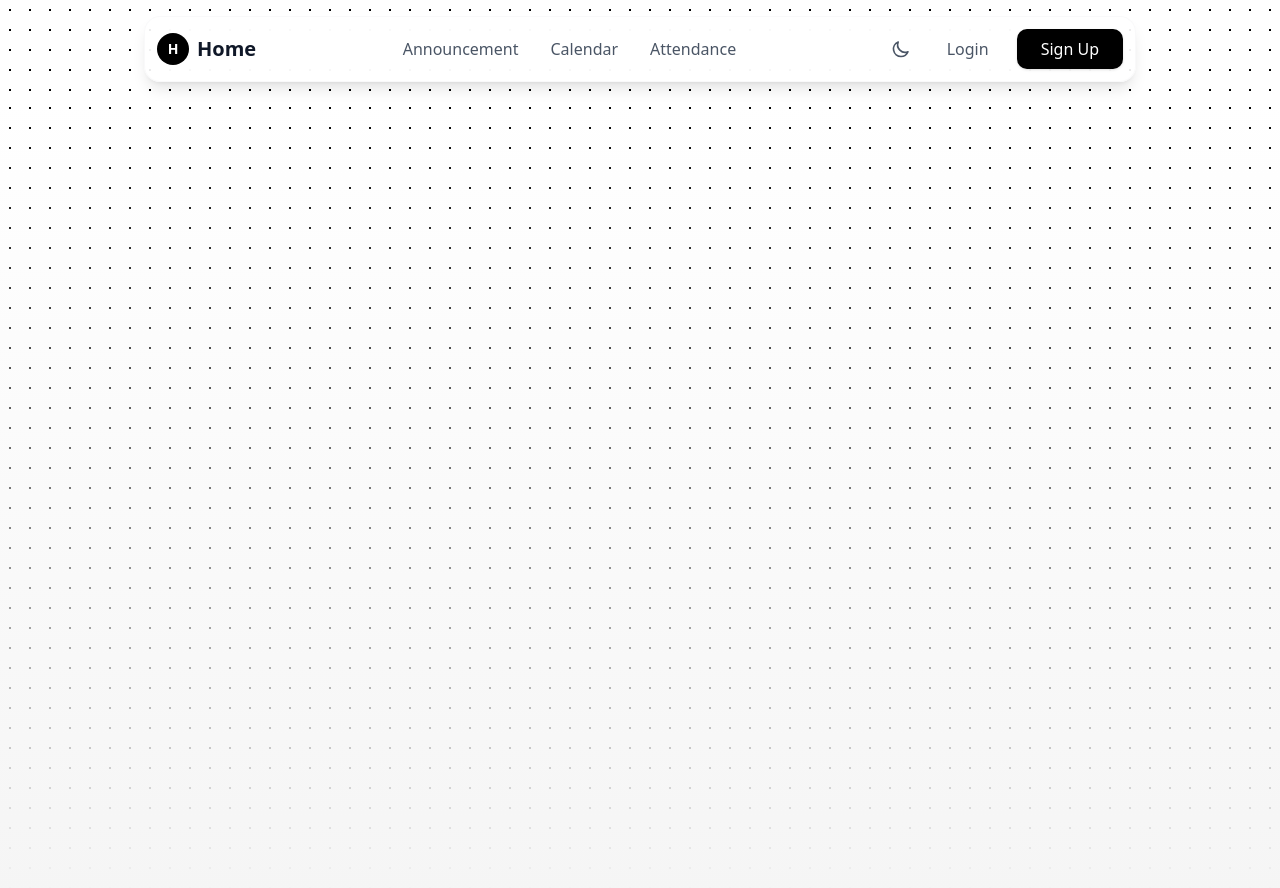
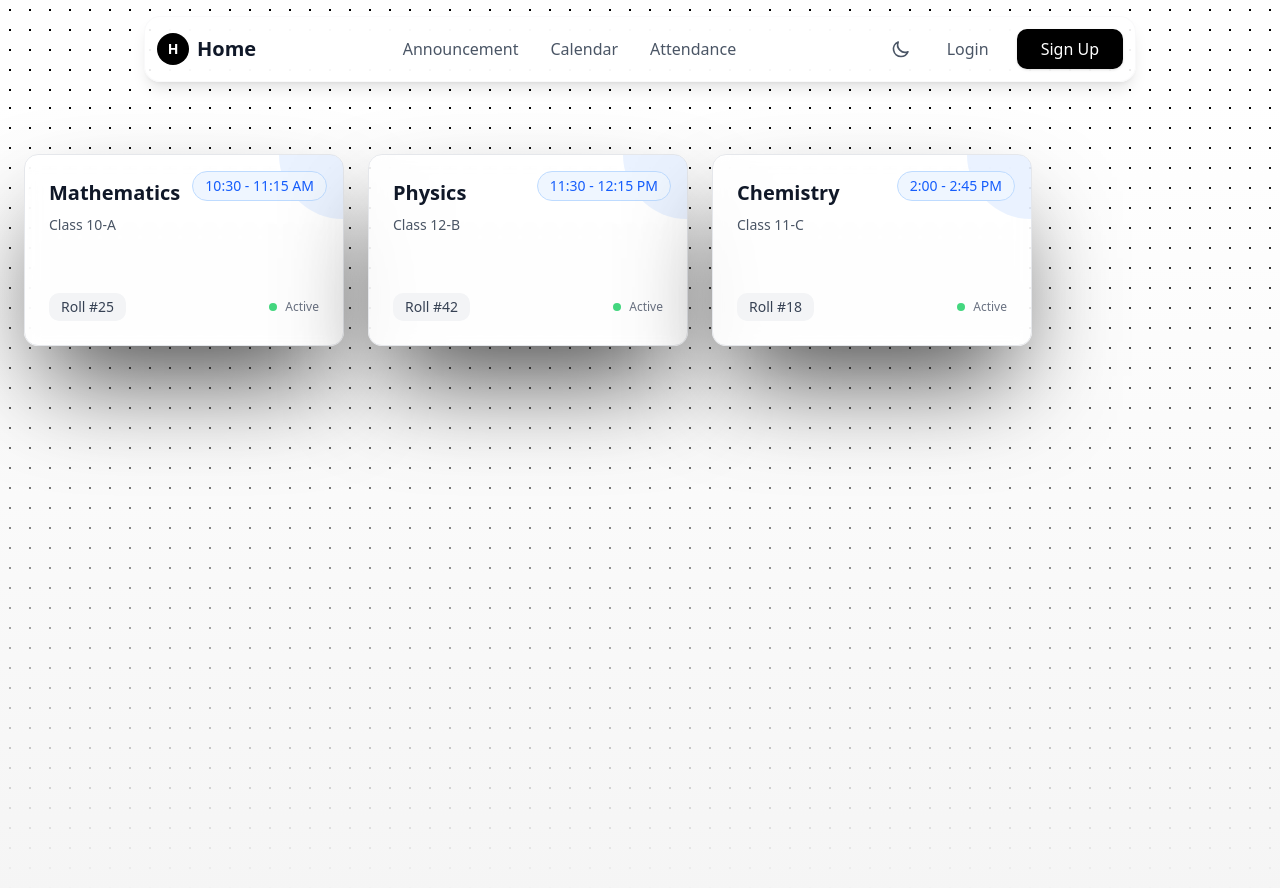
Before and after one commit to Arnav270803/Teacher-ERP, a React (Vite) app: page / in a window 1280 px wide. Shown: the top 888 px of the page. Built offline with nearby package versions, Linux system fonts and the light colour scheme.

Commit message:
Added some Temporary cards just to understand the design better

```diff
--- a/src/component/Hero.jsx
+++ b/src/component/Hero.jsx
@@ -1,6 +1,91 @@
 import React from 'react';
 
-const Hero = ({ isDark }) => {
+const TimetableCard = ({
+  componentName = "Mathematics",
+  className = "Class 10-A",
+  rollNumber = "Roll #25",
+  time = "10:30 - 11:15 AM",
+  isDark = false
+}) => {
+  return (
+    <div className={`
+      relative overflow-hidden rounded-xl p-6 border backdrop-blur-sm
+      ${isDark
+        ? 'bg-gray-800/80 border-gray-700 text-white shadow-[0_50px_100px_-20px_rgba(0,0,0,0.9)]'
+        : 'bg-white/80 border-gray-200 text-gray-900 shadow-[0_50px_100px_-20px_rgba(0,0,0,0.7)]'
+      }
+      ${isDark
+        ? 'hover:shadow-[0_70px_120px_-25px_rgba(0,0,0,1)]'
+        : 'hover:shadow-[0_70px_120px_-25px_rgba(0,0,0,0.8)]'
+      }
+      transition-all duration-300 hover:scale-105
+      w-80 h-48
+    `}>
+      {/* Decorative corner accent */}
+      <div className={`
+        absolute top-0 right-0 w-16 h-16
+        ${isDark ? 'bg-blue-500/20' : 'bg-blue-500/10'}
+        rounded-bl-full
+      `} />
+
+      {/* Time badge */}
+      <div className={`
+        absolute top-4 right-4 px-3 py-1 rounded-full text-sm font-medium
+        ${isDark
+          ? 'bg-blue-500/20 text-blue-300 border border-blue-400/30'
+          : 'bg-blue-50 text-blue-600 border border-blue-200'
+        }
+      `}>
+        {time}
+      </div>
+
+      {/* Main content */}
+      <div className="flex flex-col justify-between h-full">
+        <div>
+          {/* Component name */}
+          <h3 className={`
+            text-xl font-bold mb-2 pr-16
+            ${isDark ? 'text-white' : 'text-gray-900'}
+          `}>
+            {componentName}
+          </h3>
+
+          {/* Class info */}
+          <p className={`
+            text-sm font-medium mb-1
+            ${isDark ? 'text-gray-300' : 'text-gray-600'}
+          `}>
+            {className}
+          </p>
+        </div>
+
+        {/* Bottom section */}
+        <div className="flex items-center justify-between">
+          <div className={`
+            px-3 py-1 rounded-lg text-sm font-medium
+            ${isDark
+              ? 'bg-gray-700/50 text-gray-300'
+              : 'bg-gray-100 text-gray-700'
+            }
+          `}>
+            {rollNumber}
+          </div>
+
+          {/* Status indicator */}
+          <div className="flex items-center space-x-2">
+            <div className="w-2 h-2 bg-green-500 rounded-full animate-pulse" />
+            <span className={`text-xs font-medium ${isDark ? 'text-gray-400' : 'text-gray-500'}`}>
+              Active
+            </span>
+          </div>
+        </div>
+      </div>
+    </div>
+  );
+};
+
+// Demo showing cards with your exact Hero background
+const HeroWithCards = ({ isDark }) => {
   return (
     <div className="w-full h-screen">
       <div
@@ -13,21 +98,42 @@ const Hero = ({ isDark }) => {
           backgroundSize: 'cover, 20px 20px'
         }}
       >
+        <div className='p-6 flex justify-between item-center'>
+          <div className=''>
+            {/* Your existing hero content can go here */}
 
-{/*the above is just the grid code now below that is the hero time table section*/}
+            {/* Cards grid */}
+            <div className="grid grid-cols-1 md:grid-cols-2 lg:grid-cols-3 gap-6 mt-8">
+              <TimetableCard
+                componentName="Mathematics"
+                className="Class 10-A"
+                rollNumber="Roll #25"
+                time="10:30 - 11:15 AM"
+                isDark={isDark}
+              />
 
+              <TimetableCard
+                componentName="Physics"
+                className="Class 12-B"
+                rollNumber="Roll #42"
+                time="11:30 - 12:15 PM"
+                isDark={isDark}
+              />
 
-        <div className='p-6 flex justify-between item-center'>
-            <div className=''>
-
+              <TimetableCard
+                componentName="Chemistry"
+                className="Class 11-C"
+                rollNumber="Roll #18"
+                time="2:00 - 2:45 PM"
+                isDark={isDark}
+              />
             </div>
-
+          </div>
         </div>
-
-
       </div>
     </div>
   );
 };
 
-export default Hero;
+export { TimetableCard };
+export default HeroWithCards;
```
